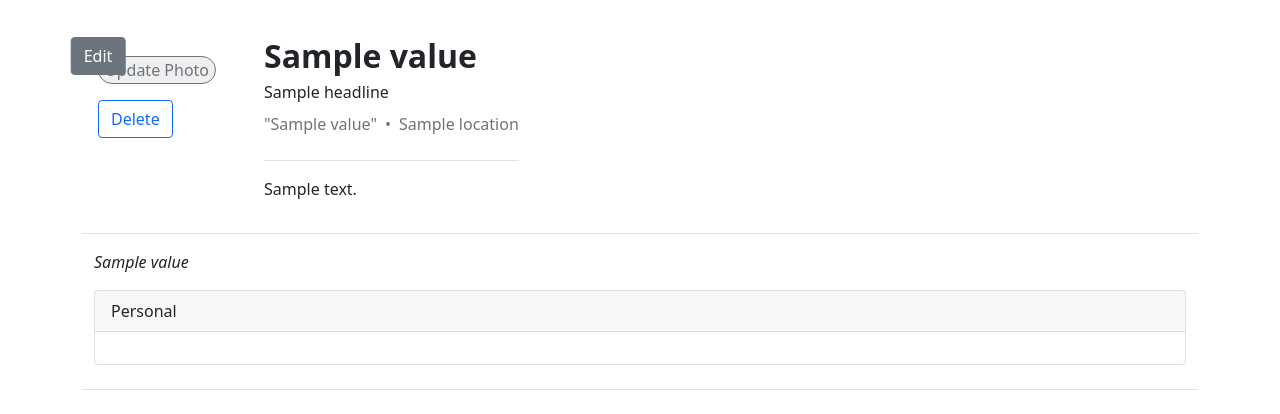
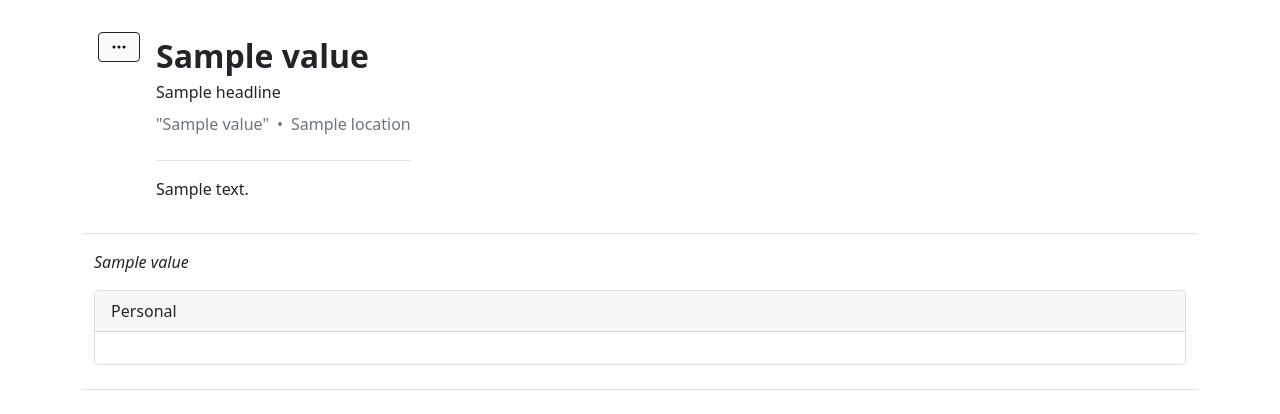
Before and after one commit to alex-b1729/profile-exchange, a Django app: template account/templates/account/card.html in a window 1280 px wide. Shown: the part 56-470 px from the top of the page. Run offline with Django 5.2, Linux system fonts and the light colour scheme; the template is opened without the code that fills it: most values are stand-ins (such as "Sample title", 1, 10 or a date in 2020); grey boxes marked "Sample" are stand-in pictures; some libraries are stand-ins or nearby versions.

Commit message:
finalize profile img dropdown

```diff
--- a/account/templates/account/card.html
+++ b/account/templates/account/card.html
@@ -55,33 +55,37 @@
     {% thumbnail profile.card.photo "200x200" crop="center" as im %}
     <div class="position-relative">
       <img id="PHOTO" class="rounded" src="{{ im.url }}" width="{{ im.width }}" height="{{ im.height }}" alt="{{ profile.card.FN }} profile photo">
-      <span class="position-absolute top-100 start-0 translate-middle">
-        <button type="button" class="btn btn-secondary">
-          Edit
-<!--          <svg xmlns="http://www.w3.org/2000/svg" width="16" height="16" fill="currentColor" class="bi bi-three-dots" viewBox="0 0 16 16">-->
-<!--            <path d="M3 9.5a1.5 1.5 0 1 1 0-3 1.5 1.5 0 0 1 0 3m5 0a1.5 1.5 0 1 1 0-3 1.5 1.5 0 0 1 0 3m5 0a1.5 1.5 0 1 1 0-3 1.5 1.5 0 0 1 0 3"></path>-->
-<!--          </svg>-->
+      <span class="position-absolute top-0 start-0 dropdown">
+        <button type="button" class="btn btn-light border border-dark pt-0 pb-1" data-bs-toggle="dropdown" aria-expanded="false">
+          <svg xmlns="http://www.w3.org/2000/svg" width="16" height="16" fill="currentColor" class="bi bi-three-dots" viewBox="0 0 16 16">
+            <path d="M3 9.5a1.5 1.5 0 1 1 0-3 1.5 1.5 0 0 1 0 3m5 0a1.5 1.5 0 1 1 0-3 1.5 1.5 0 0 1 0 3m5 0a1.5 1.5 0 1 1 0-3 1.5 1.5 0 0 1 0 3"></path>
+          </svg>
         </button>
+        <ul class="dropdown-menu">
+          <li>
+            <button
+              hx-get="{% url 'update_profile_img' %}"
+              hx-target="#update-img-model"
+              hx-trigger="click"
+              data-bs-toggle="modal"
+              data-bs-target="#update-img-model"
+              class="dropdown-item">Update</button>
+          </li>
+          <li>
+            <form method="post" onsubmit="return confirm('Are you sure you wish to delete?');">
+              <button class="dropdown-item btn btn-link link-danger" type="submit" value="deleted">Delete</button>
+              {% csrf_token %}
+            </form>
+          </li>
+        </ul>
       </span>
     </div>
 
     {% empty %}
     <p>no image...</p>
     {% endthumbnail %}
-    <p>
-      <button
-        hx-get="{% url 'update_profile_img' %}"
-        hx-target="#update-img-model"
-        hx-trigger="click"
-        data-bs-toggle="modal"
-        data-bs-target="#update-img-model"
-        class="border border-secondary rounded-pill text-muted">Update Photo</button>
-    </p>
-    <form method="post" onsubmit="return confirm('Are you sure you wish to delete?');">
-      <button class="btn btn-outline-primary" type="submit" value="deleted">Delete</button>
-      {% csrf_token %}
-    </form>
   </div>
+
   <div class="justify-content-left flex-wrap">
     <div id="FN" class="fs-2 fw-bold mb-0">{{ vc.fn.value }}</div>
 
```
